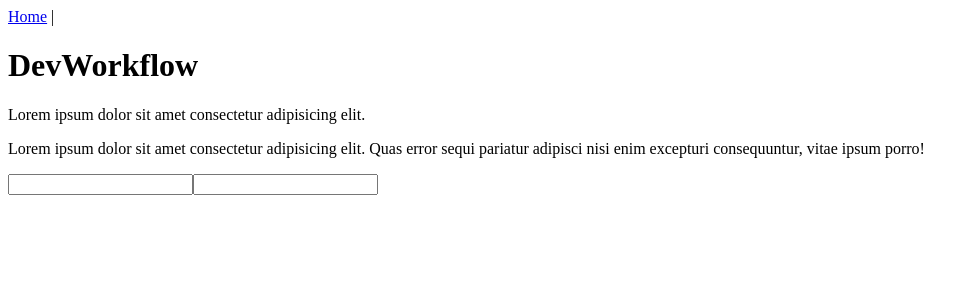
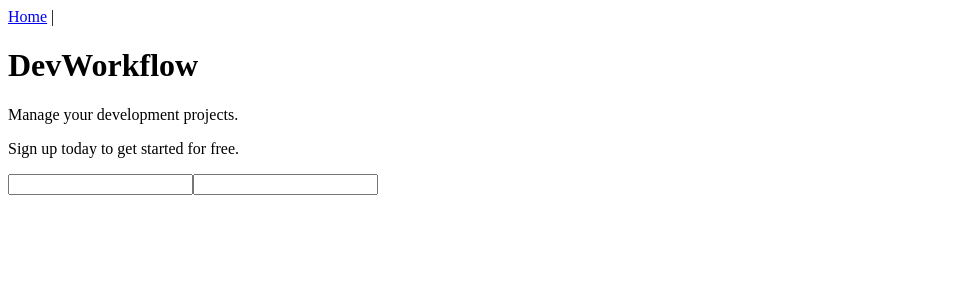
Before and after one commit to jordanhudgens/vue-js-devworkflow, a Vue app: page /dashboard in a window 1280 px wide. Shown: the top 300 px of the page, without its empty margins (0-978 px from the left). Built offline with nearby package versions, Linux system fonts and the light colour scheme.

Commit message:
B_05_vue-props

```diff
--- a/src/components/content/HomepageContent.vue
+++ b/src/components/content/HomepageContent.vue
@@ -1,7 +1,17 @@
 <template>
   <div>
     <h1>DevWorkflow</h1>
-    <p>Lorem ipsum dolor sit amet consectetur adipisicing elit.</p>
-    <p>Lorem ipsum dolor sit amet consectetur adipisicing elit. Quas error sequi pariatur adipisci nisi enim excepturi consequuntur, vitae ipsum porro!</p>
+    <p>{{ subtitle }}</p>
+    <p>{{ marketingMessage }}</p>
   </div>
 </template>
+
+<script>
+export default {
+  name: "HomepageContent",
+  props: {
+    subtitle: String,
+    marketingMessage: String
+  }
+}
+</script>
--- a/src/views/Dashboard.vue
+++ b/src/views/Dashboard.vue
@@ -1,6 +1,6 @@
 <template>
   <div>
-    <HomepageContent />
+    <HomepageContent :subtitle="subtitleContent" :marketingMessage="marketingMessage" />
 
     <div>
       <form>
@@ -19,7 +19,9 @@ export default {
   data() {
     return {
       email: '',
-      password: ''
+      password: '',
+      subtitleContent: "Manage your development projects.",
+      marketingMessage: "Sign up today to get started for free."
     }
   },
   components: {
```
